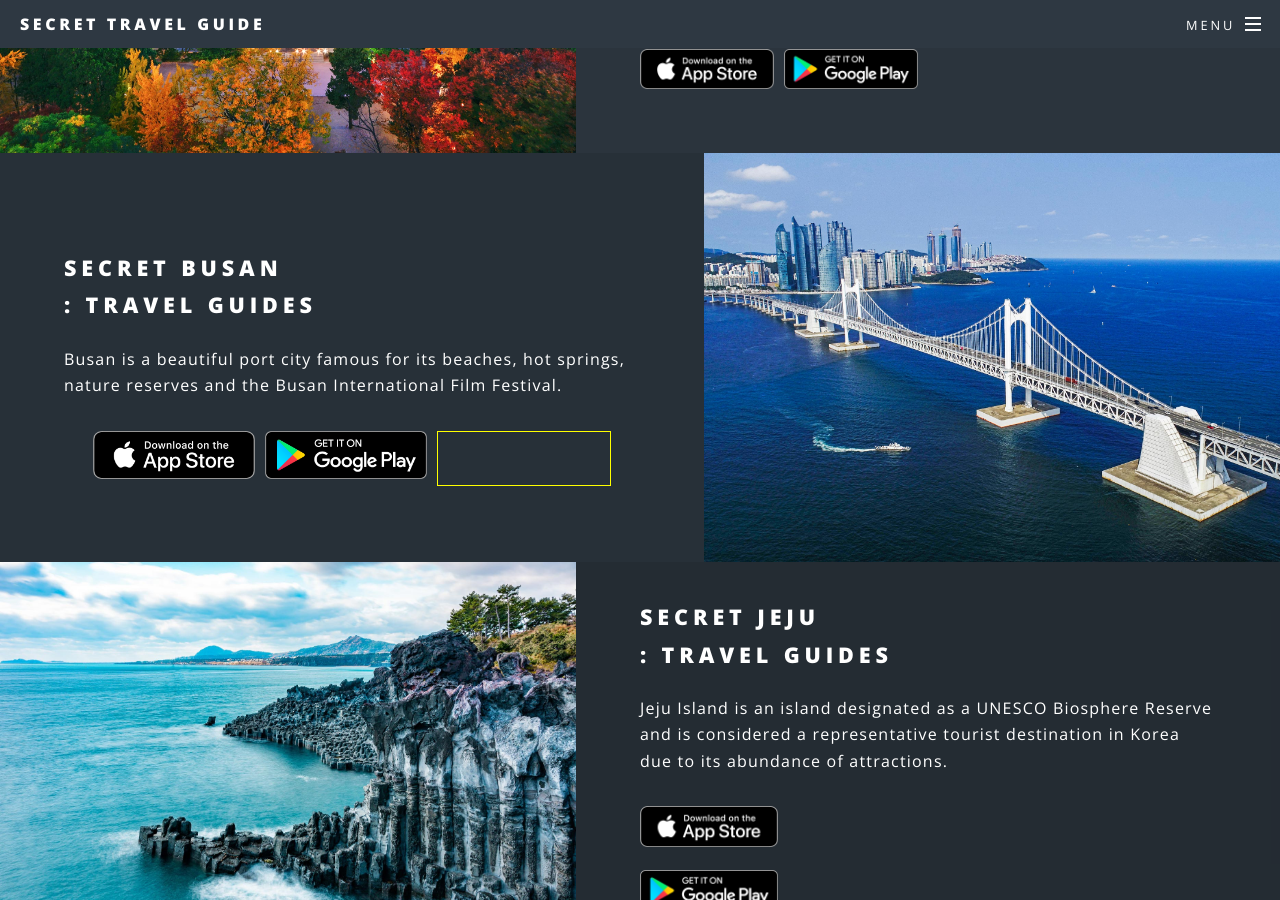
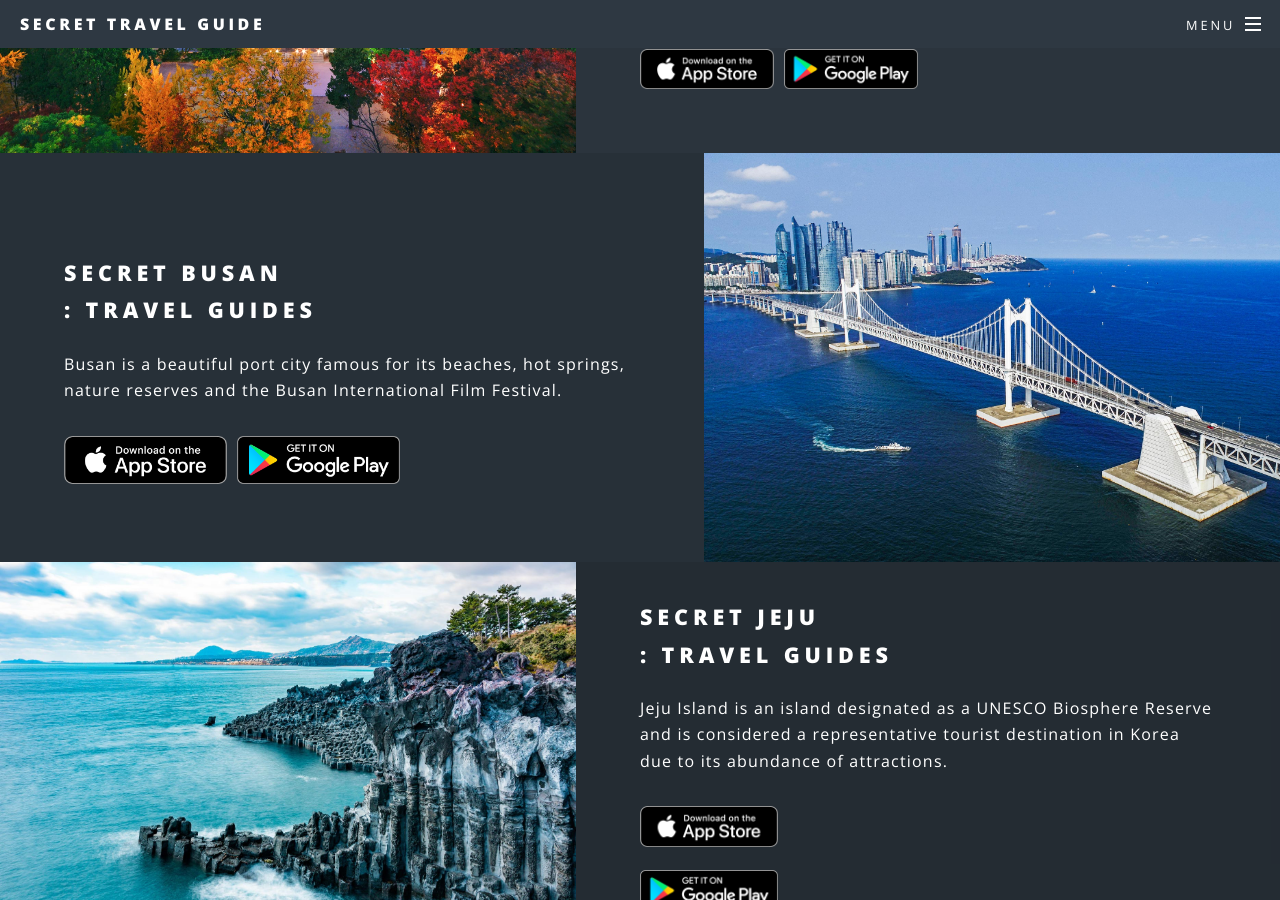
Before and after one commit to inansung/secret.github.io, a Jekyll site: the page built from index.html, in a window 1280 px wide and 900 px high, scrolled down 1677 px. Built offline with Jekyll 4.4.1, drawn with Linux system fonts in a browser that asks for light colours.

Commit message:
Update index.html

```diff
--- a/index.html
+++ b/index.html
@@ -65,14 +65,14 @@ layout: landing
 								<h2>Secret BUSAN<br />
 								: Travel Guides</h2>
 								<p>Busan is a beautiful port city famous for its beaches, hot springs, nature reserves and the Busan International Film Festival.</p>
-								<div align="left" style="width:90%; display: flex; margin: 10px auto; ">
+								<div align="left" style="width:90%; display: flex; margin:0px 15px 0px 0px; ">
 								<div style="width:30%; border:0px solid; flex:1;">
 									<a href="https://apps.apple.com/us/app/yourkorea-seoul/id1637598369" target="_blank"><img src="images/appstore_badge_original.png" alt="" style="width:calc(100% - 10px); border:0px solid;" /></a>
 								</div>
 								<div style="width:30%; border:0px solid; flex:1;">
 									<a href="https://play.google.com/store/apps/details?id=net.yourkorea.seoul&hl=ko&gl=US" target="_blank"><img src="images/googleplay_badge_original.png" alt="" style="width:calc(100% - 10px); border:0px solid;" /></a>
 								</div>
-								<div style="width:30%; border:1px yellow solid; flex:1;">
+								<div style="width:30%; border:0px solid; flex:1;">
 								</div>
 								</div>
 							</div>
```
